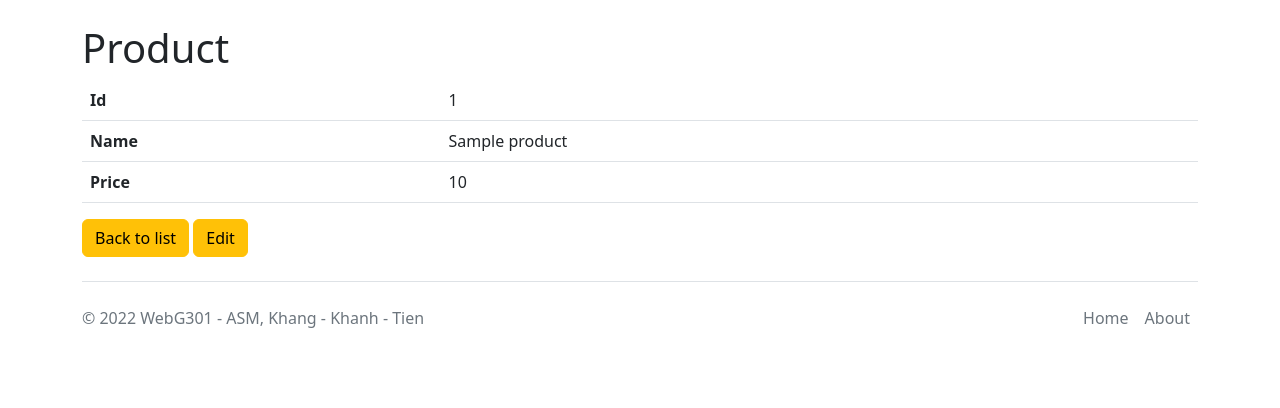
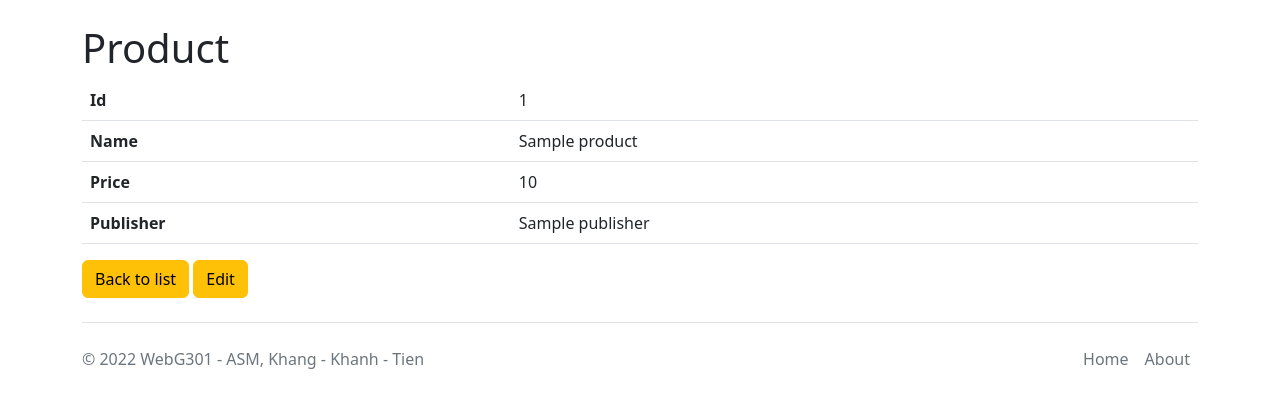
Before and after one commit to Trantuan1401/Test, a Symfony app: template templates/product/show.html.twig in a window 1280 px wide. Shown: the part 73-481 px from the top of the page. Run offline with Twig, Linux system fonts and the light colour scheme; the template is opened without the code that fills it: most values are stand-ins (such as "Sample title", 1, 10 or a date in 2020); some libraries are stand-ins or nearby versions.

Commit message:
day3 view hotfix

```diff
--- a/templates/product/_form.html.twig
+++ b/templates/product/_form.html.twig
@@ -1,7 +1,4 @@
-
-<div class="container">
 {{ form_start(form) }}
     {{ form_widget(form) }}
     <button class="btn btn-primary">{{ button_label|default('Save') }}</button>
 {{ form_end(form) }}
-</div>
--- a/templates/product/edit.html.twig
+++ b/templates/product/edit.html.twig
@@ -3,11 +3,13 @@
 {% block title %}Edit Product{% endblock %}
 
 {% block body %}
+    <div class="container">
     <h1>Edit Product</h1>
 
     {{ include('product/_form.html.twig', {'button_label': 'Update'}) }}
     </br>
     <a href="{{ path('app_product_index') }}" class="btn btn-warning">Back to list</a>
-    </br>
+    </br></br>
     {{ include('product/_delete_form.html.twig') }}
+    </div>
 {% endblock %}
--- a/templates/product/index.html.twig
+++ b/templates/product/index.html.twig
@@ -46,6 +46,8 @@
 										{{ product.category.Name }}</h6>
 									<p>Price:
 										{{ product.price }}</p>
+									<h6>Publisher:
+										{{ product.publisher.name }} </h6>
 								</div>
 								<div class="card-footer">
 									<a href="{{ path('app_product_show', {'id': product.id}) }}" class="btn btn-primary">Show</a>
--- a/templates/product/new.html.twig
+++ b/templates/product/new.html.twig
@@ -3,7 +3,7 @@
 {% block title %}New Product{% endblock %}
 
 {% block body %}
-    <div class="container-md">
+    <div class="container">
     <h1>Create new Product</h1>
 
     {{ include('product/_form.html.twig') }}
--- a/templates/product/show.html.twig
+++ b/templates/product/show.html.twig
@@ -20,6 +20,10 @@
                 <th>Price</th>
                 <td>{{ product.Price }}</td>
             </tr>
+            <tr>
+                <th>Publisher</th>
+                <td>{{ product.Publisher.Name }}</td>
+            </tr>
         </tbody>
     </table>
 
```
